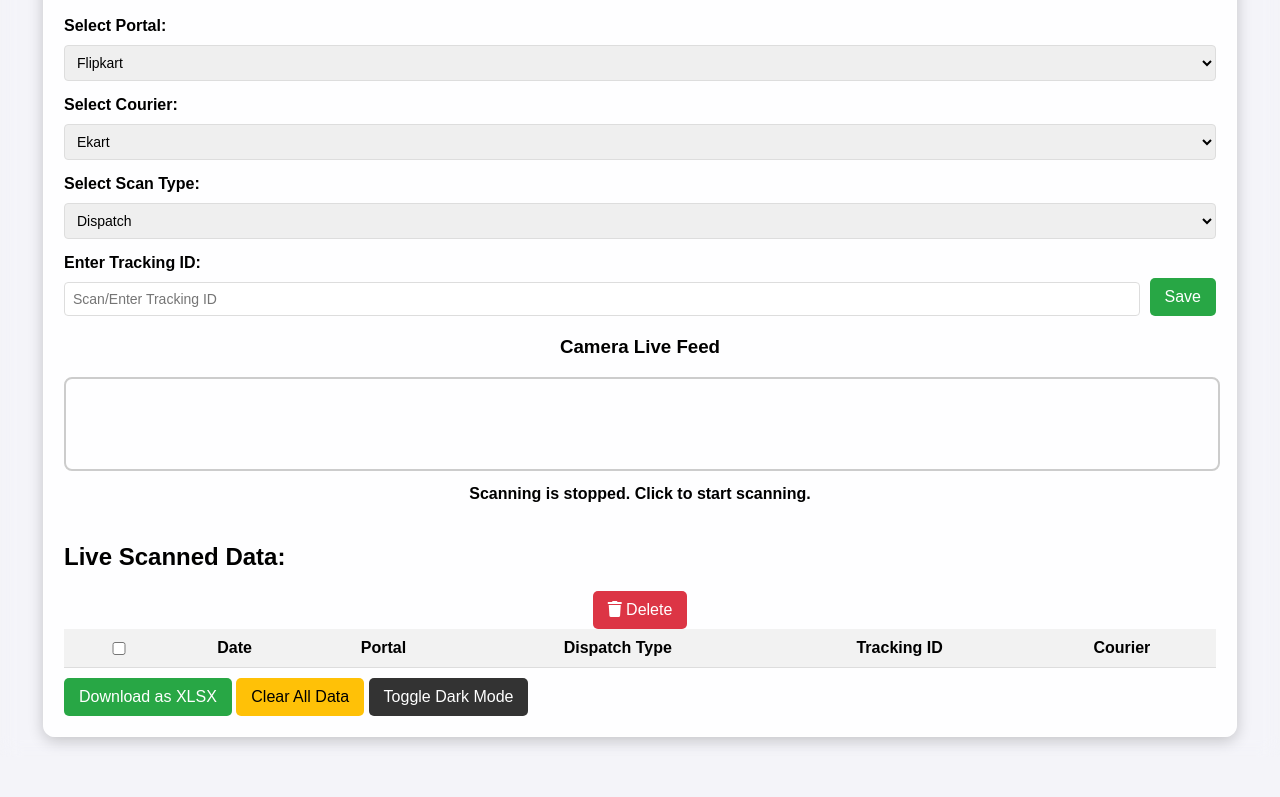
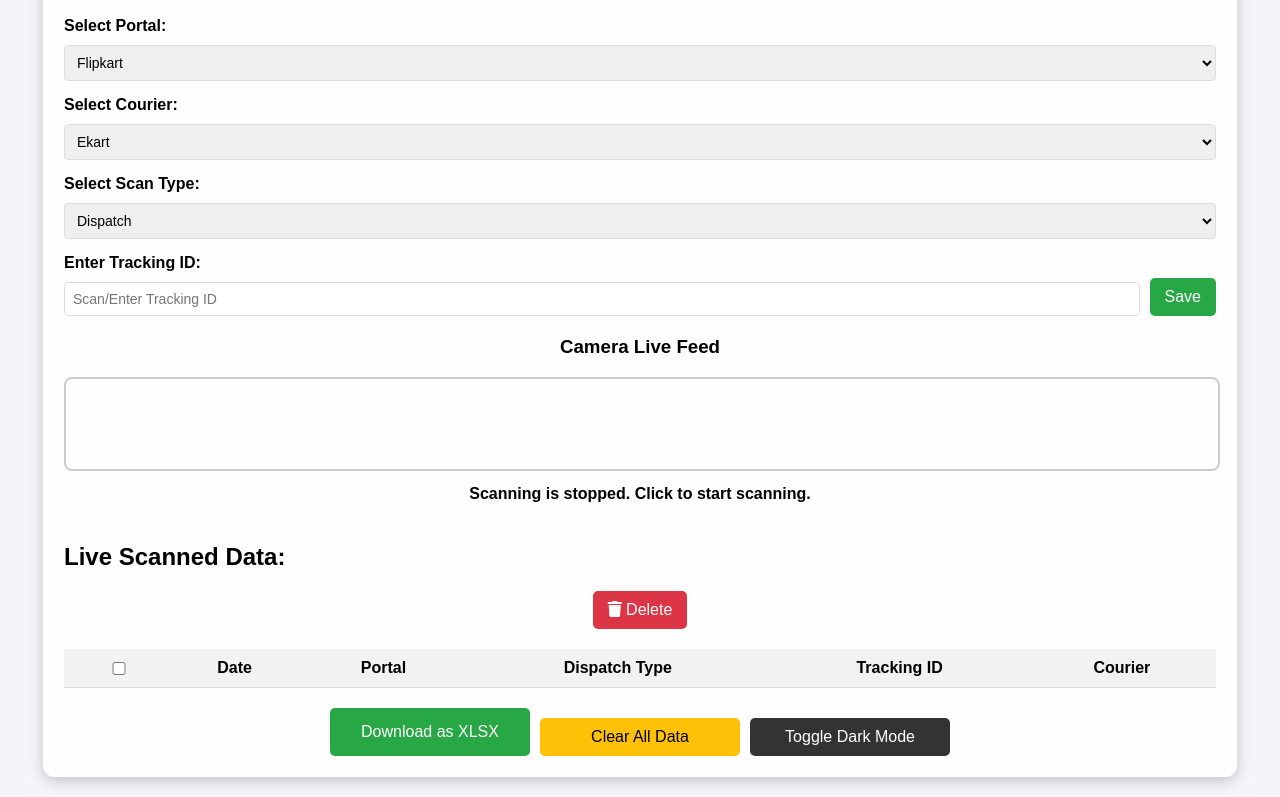
Before and after one commit to bhikandeshmukh/dispatchmanager, a plain HTML site: page index.html in a window 1280 px wide. Shown: the part 93-890 px from the top of the page. Before the commit the page ends 850 px from the top, so only its background shows below. Drawn offline with nearby package versions, Linux system fonts and the light colour scheme.

Commit message:
Update index.html

```diff
--- a/index.html
+++ b/index.html
@@ -182,6 +182,18 @@
             display: flex;
             justify-content: center;
             margin-top: 10px;
+            margin-bottom: 20px; /* Add margin to create gap */
+        }
+        .bottom-buttons {
+            display: flex;
+            justify-content: center;
+            gap: 10px; /* Add gap between buttons */
+            margin-top: 20px; /* Add margin to create gap */
+        }
+        /* Ensure all bottom buttons have the same size */
+        .bottom-buttons button {
+            flex: 1; /* Make buttons share available space equally */
+            max-width: 200px; /* Optional: Set a max-width to prevent buttons from becoming too wide */
         }
         @media (max-width: 768px) {
             h1 {
@@ -286,9 +298,11 @@
             </table>
         </div>
 
-        <button id="download-btn">Download as XLSX</button>
-        <button id="clear-all-btn" class="clear-all-btn">Clear All Data</button>
-        <button id="dark-mode-toggle" class="dark-mode-toggle">Toggle Dark Mode</button>
+        <div class="bottom-buttons">
+            <button id="download-btn">Download as XLSX</button>
+            <button id="clear-all-btn" class="clear-all-btn">Clear All Data</button>
+            <button id="dark-mode-toggle" class="dark-mode-toggle">Toggle Dark Mode</button>
+        </div>
     </div>
 
     <script src="https://cdnjs.cloudflare.com/ajax/libs/quagga/0.12.1/quagga.min.js"></script>
```
